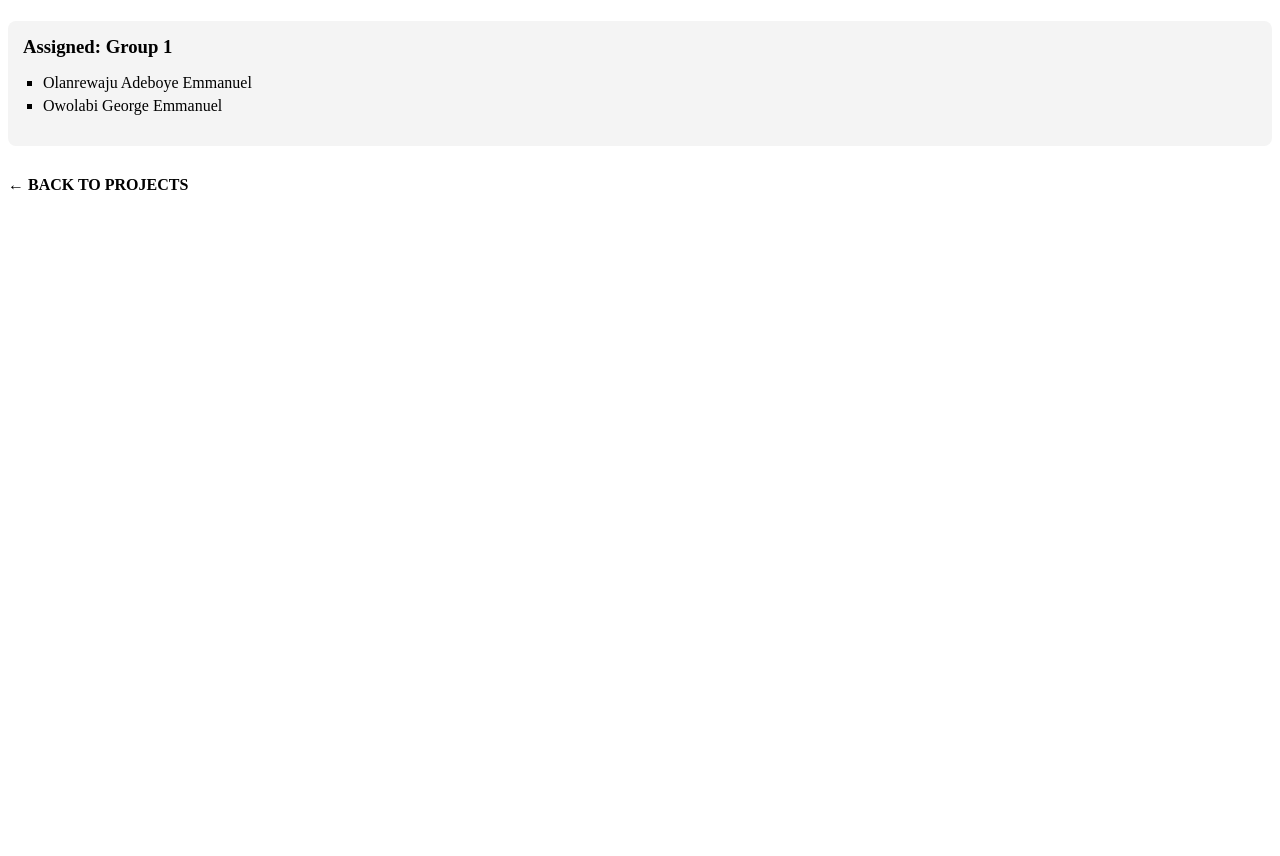
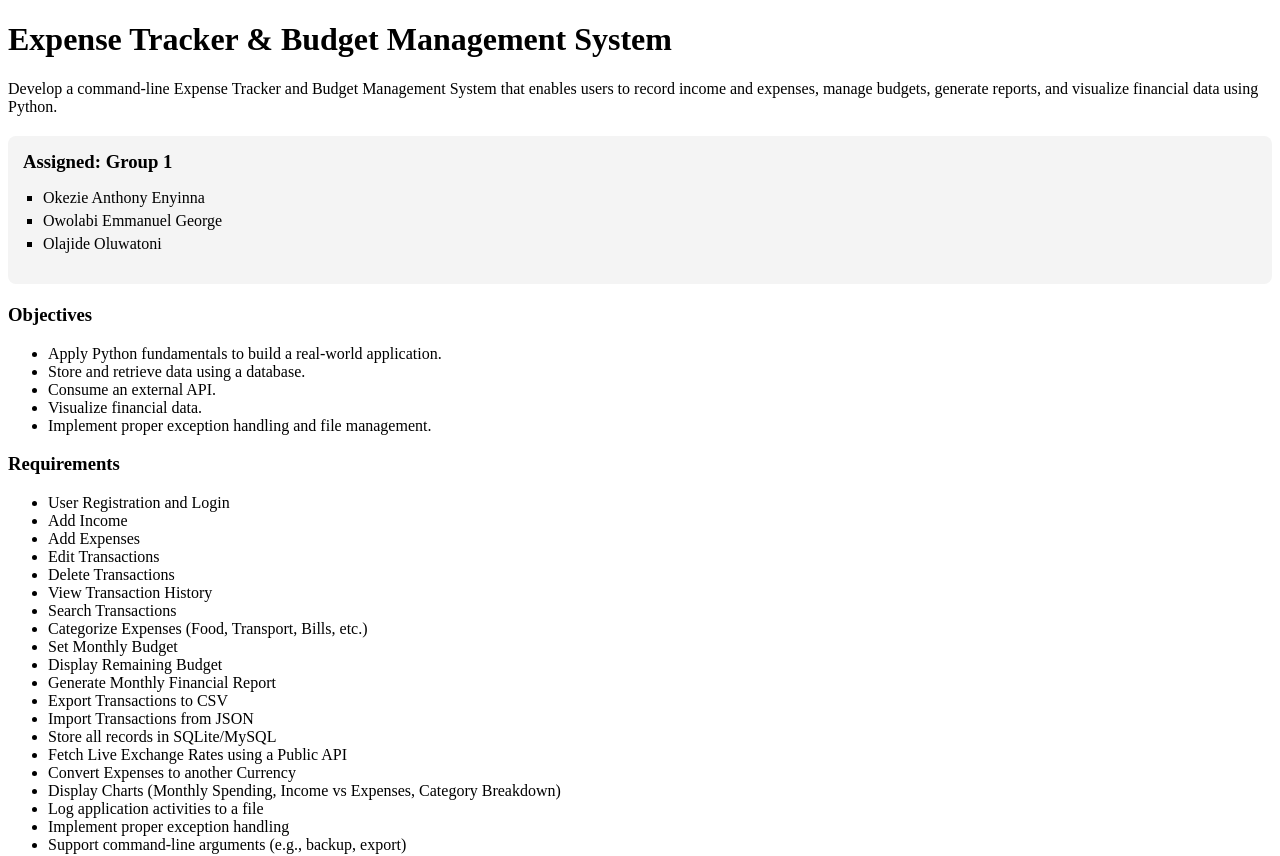
Before and after one commit to victot0121/mms-2-july, a React (Vite) app: page /pythontuesday/1 in a window 1280 px wide. Shown: the top 856 px of the page. Before the commit the page ends 800 px from the top, so only its background shows below. Built offline with nearby package versions, Linux system fonts and the light colour scheme.

Commit message:
python/flask project part 50

```diff
--- a/src/pages/Pythontuesday.jsx
+++ b/src/pages/Pythontuesday.jsx
@@ -14,7 +14,12 @@ const Pythontuesday = () => {
       <div className="courses-container">
         {pythonstudents.map((project) => (
           /* Wrap the card in a Link component */
-          <Link to={`/pythontuesday/${project.id}`} key={project.id} style={{ textDecoration: 'none', color: 'inherit' }}>
+          // <Link to={`/pythontuesday/${project.id}`} key={project.id} style={{ textDecoration: 'none', color: 'inherit' }}>
+          <Link
+            to={`/pythontuesday/${project.projectId}`}
+            key={project.projectId}
+            style={{ textDecoration: "none", color: "inherit" }}
+          >
             <div className="course-card">
               <h2 className="title">{project.projectTitle}</h2>
             </div>
--- a/src/pages/PythotuesdayDetail.jsx
+++ b/src/pages/PythotuesdayDetail.jsx
@@ -1,6 +1,7 @@
 import { useParams, Link } from "react-router-dom";
 // We only need the one source of truth that contains both the project and the group
-import projects from "./data/pythonstudents";
+import students from "./data/pythonstudents";
+import pythonstudents from "./data/pythonprojectlist";
 import "./styles/styles.css";
 
 const renderList = (title, items) => {
@@ -22,13 +23,13 @@ const PythotuesdayDetail = () => {
   const projectIdNum = Number(id);
 
   // Find the project matching the ID
-  const project = projects.find((p) => p.projectId === projectIdNum);
+  const project = pythonstudents.find((p) => p.projectId === projectIdNum);
 
   if (!project) {
     return (
       <div className="container">
         <h2>Project not found</h2>
-        <Link to="/project">← Back to Projects</Link>
+        <Link to="/pythontuesday">← Back to Projects</Link>
       </div>
     );
   }
@@ -58,7 +59,7 @@ const PythotuesdayDetail = () => {
 
       <div style={{ marginTop: "30px" }}>
         <Link
-          to="/project"
+          to="/pythontuesday"
           style={{
             fontWeight: "bold",
             textTransform: "uppercase",
--- a/src/pages/data/pythonprojectlist.js
+++ b/src/pages/data/pythonprojectlist.js
@@ -4,15 +4,9 @@ const pythonstudents = [
     projectTitle: "Expense Tracker & Budget Management System",
     group: "Group 1",
     members: [
-      "Ezomo Samantha",
-      "Denzel Richmond Essien",
-      "EMMANUEL EMEDIONG MICHAEL",
-      "EGWUATU MICHAEL IKECHUCKWU",
-      "Onyenwe Favour Nmesoma",
-      "David Akinwumi",
-      "Adekunle Bernice",
-      "Chima maryjane ozioma",
-      "Odumuyiwa Samuel oluwadamilare",
+      "Okezie Anthony Enyinna",
+      "Owolabi Emmanuel George",
+      "Olajide Oluwatoni",
     ],
     description:
       "Develop a command-line Expense Tracker and Budget Management System that enables users to record income and expenses, manage budgets, generate reports, and visualize financial data using Python.",
```
Also changed, not shown: 1 other file (tests, documents, lock files or other folders).
